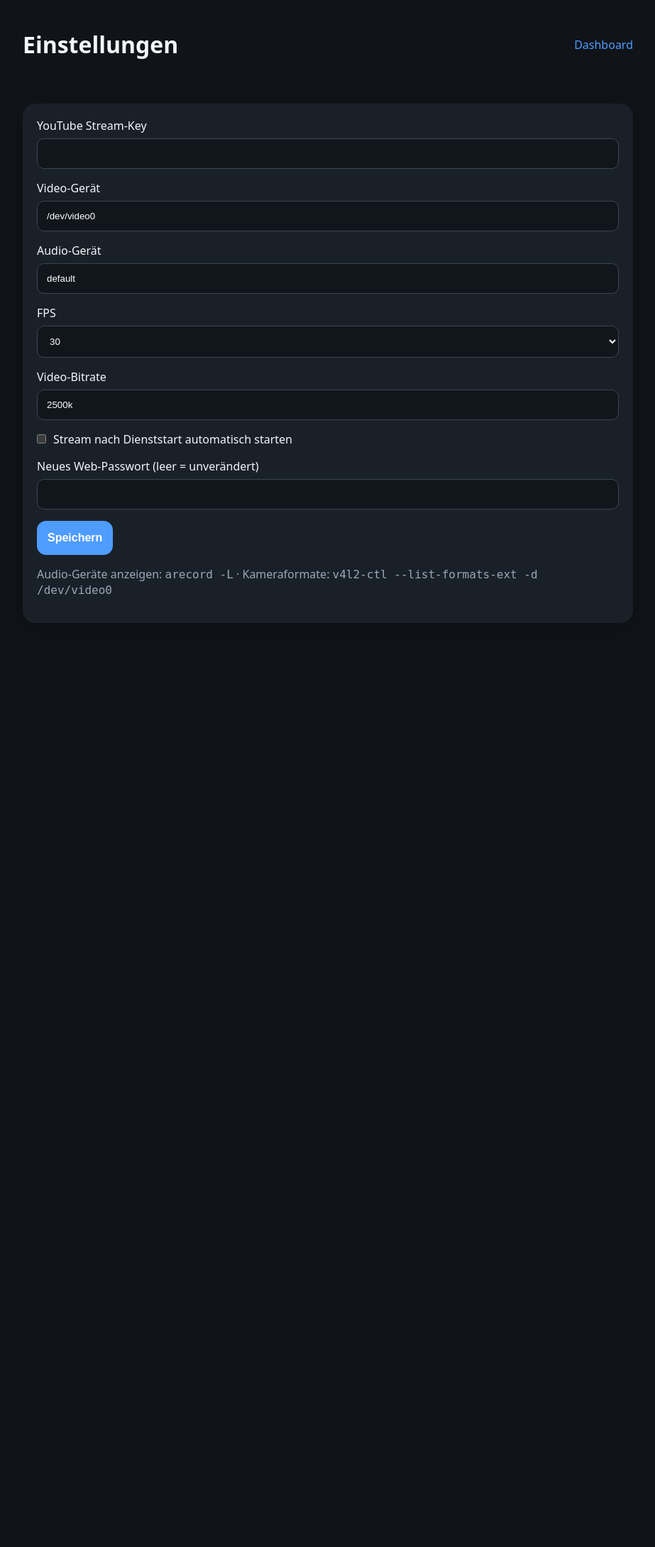
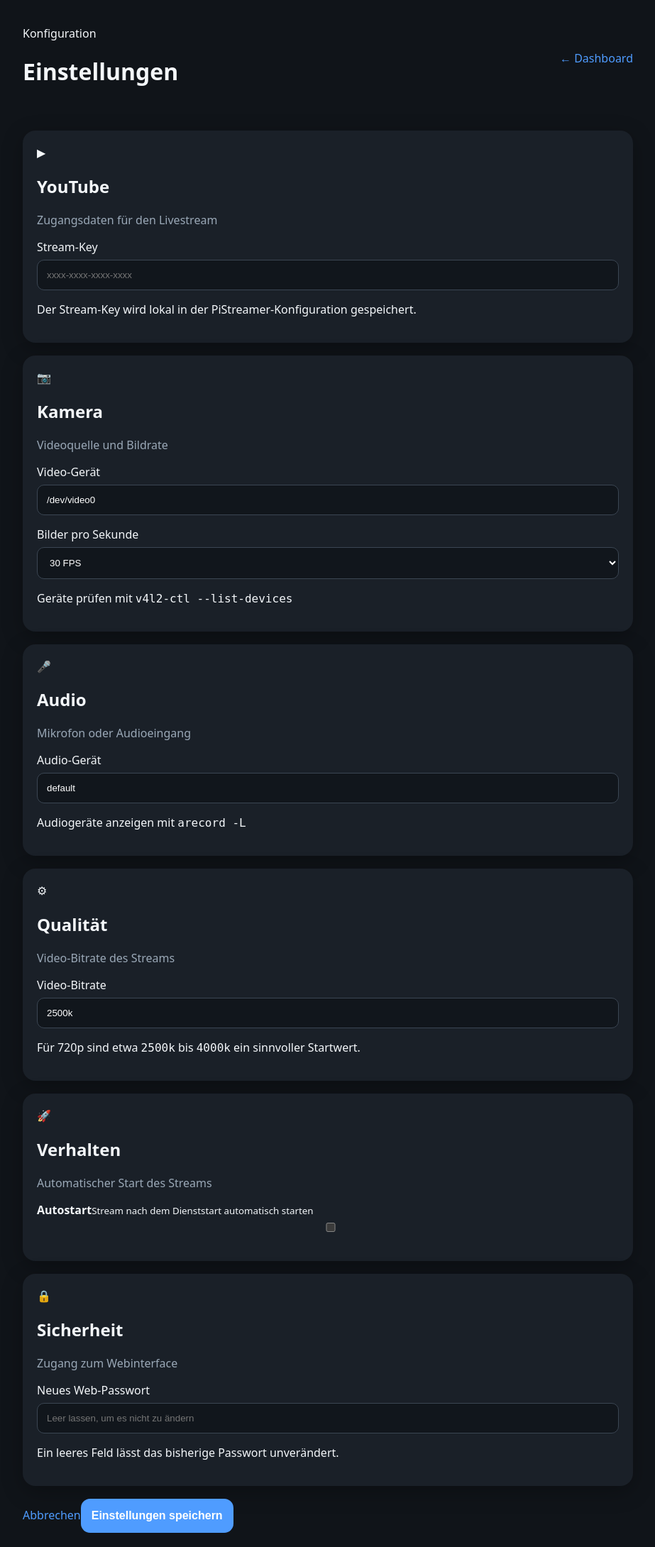
Before and after one commit to spliter90/PiStreamer, a Flask app: page /settings in a window 1280 px wide. Shown: the whole page at 71% size, without its empty margins (178-1101 px from the left). Before the commit the page ends 878 px from the top, so only its background shows below. Run offline with Flask 3, Linux system fonts and the light colour scheme; the visitor is signed in with stand-in values (Sample User, id 1).

Commit message:
Add files via upload
Signed-off-by: Chris G. <121430900+spliter90@users.noreply.github.com>

```diff
--- a/pistreamer/templates/settings.html
+++ b/pistreamer/templates/settings.html
@@ -1 +1,64 @@
-<!doctype html><html lang="de"><head><meta charset="utf-8"><meta name="viewport" content="width=device-width,initial-scale=1"><link rel="stylesheet" href="/static/style.css"><title>Einstellungen</title></head><body><header><h1>Einstellungen</h1><nav><a href="/">Dashboard</a></nav></header><main><section class="card">{% if message %}<p class="success">{{ message }}</p>{% endif %}<form method="post"><label>YouTube Stream-Key<input type="password" name="stream_key" value="{{ config.stream.stream_key }}" required></label><label>Video-Gerät<input name="video_device" value="{{ config.stream.video_device }}" required></label><label>Audio-Gerät<input name="audio_device" value="{{ config.stream.audio_device }}" required></label><label>FPS<select name="fps"><option {% if config.stream.fps == 25 %}selected{% endif %}>25</option><option {% if config.stream.fps == 30 %}selected{% endif %}>30</option></select></label><label>Video-Bitrate<input name="video_bitrate" value="{{ config.stream.video_bitrate }}" required></label><label class="check"><input type="checkbox" name="autostart" {% if config.stream.autostart %}checked{% endif %}> Stream nach Dienststart automatisch starten</label><label>Neues Web-Passwort (leer = unverändert)<input type="password" name="password"></label><button type="submit">Speichern</button></form><p class="muted">Audio-Geräte anzeigen: <code>arecord -L</code> · Kameraformate: <code>v4l2-ctl --list-formats-ext -d /dev/video0</code></p></section></main></body></html>
+<!doctype html>
+<html lang="de">
+<head>
+  <meta charset="utf-8">
+  <meta name="viewport" content="width=device-width,initial-scale=1">
+  <link rel="stylesheet" href="/static/style.css">
+  <title>Einstellungen · PiStreamer</title>
+</head>
+<body>
+  <header>
+    <div>
+      <p class="eyebrow">Konfiguration</p>
+      <h1>Einstellungen</h1>
+    </div>
+    <nav><a href="/">← Dashboard</a></nav>
+  </header>
+
+  <main>
+    {% if message %}<div class="notice success">{{ message }}</div>{% endif %}
+
+    <form method="post" class="settings-form">
+      <section class="settings-grid">
+        <article class="card option-card">
+          <div class="option-card__header"><div class="option-icon">▶</div><div><h2>YouTube</h2><p class="muted">Zugangsdaten für den Livestream</p></div></div>
+          <label>Stream-Key<input type="password" name="stream_key" value="{{ config.stream.stream_key }}" placeholder="xxxx-xxxx-xxxx-xxxx" autocomplete="off" required></label>
+          <p class="field-hint">Der Stream-Key wird lokal in der PiStreamer-Konfiguration gespeichert.</p>
+        </article>
+
+        <article class="card option-card">
+          <div class="option-card__header"><div class="option-icon">📷</div><div><h2>Kamera</h2><p class="muted">Videoquelle und Bildrate</p></div></div>
+          <label>Video-Gerät<input name="video_device" value="{{ config.stream.video_device }}" placeholder="/dev/video0" required></label>
+          <label>Bilder pro Sekunde<select name="fps"><option value="25" {% if config.stream.fps == 25 %}selected{% endif %}>25 FPS</option><option value="30" {% if config.stream.fps == 30 %}selected{% endif %}>30 FPS</option></select></label>
+          <p class="field-hint">Geräte prüfen mit <code>v4l2-ctl --list-devices</code></p>
+        </article>
+
+        <article class="card option-card">
+          <div class="option-card__header"><div class="option-icon">🎤</div><div><h2>Audio</h2><p class="muted">Mikrofon oder Audioeingang</p></div></div>
+          <label>Audio-Gerät<input name="audio_device" value="{{ config.stream.audio_device }}" placeholder="default" required></label>
+          <p class="field-hint">Audiogeräte anzeigen mit <code>arecord -L</code></p>
+        </article>
+
+        <article class="card option-card">
+          <div class="option-card__header"><div class="option-icon">⚙</div><div><h2>Qualität</h2><p class="muted">Video-Bitrate des Streams</p></div></div>
+          <label>Video-Bitrate<input name="video_bitrate" value="{{ config.stream.video_bitrate }}" placeholder="2500k" required></label>
+          <p class="field-hint">Für 720p sind etwa <code>2500k</code> bis <code>4000k</code> ein sinnvoller Startwert.</p>
+        </article>
+
+        <article class="card option-card">
+          <div class="option-card__header"><div class="option-icon">🚀</div><div><h2>Verhalten</h2><p class="muted">Automatischer Start des Streams</p></div></div>
+          <label class="toggle-row"><span><strong>Autostart</strong><small>Stream nach dem Dienststart automatisch starten</small></span><input type="checkbox" name="autostart" {% if config.stream.autostart %}checked{% endif %}></label>
+        </article>
+
+        <article class="card option-card">
+          <div class="option-card__header"><div class="option-icon">🔒</div><div><h2>Sicherheit</h2><p class="muted">Zugang zum Webinterface</p></div></div>
+          <label>Neues Web-Passwort<input type="password" name="password" placeholder="Leer lassen, um es nicht zu ändern" autocomplete="new-password"></label>
+          <p class="field-hint">Ein leeres Feld lässt das bisherige Passwort unverändert.</p>
+        </article>
+      </section>
+
+      <section class="settings-actions"><a class="button secondary-button" href="/">Abbrechen</a><button type="submit">Einstellungen speichern</button></section>
+    </form>
+  </main>
+</body>
+</html>
```
